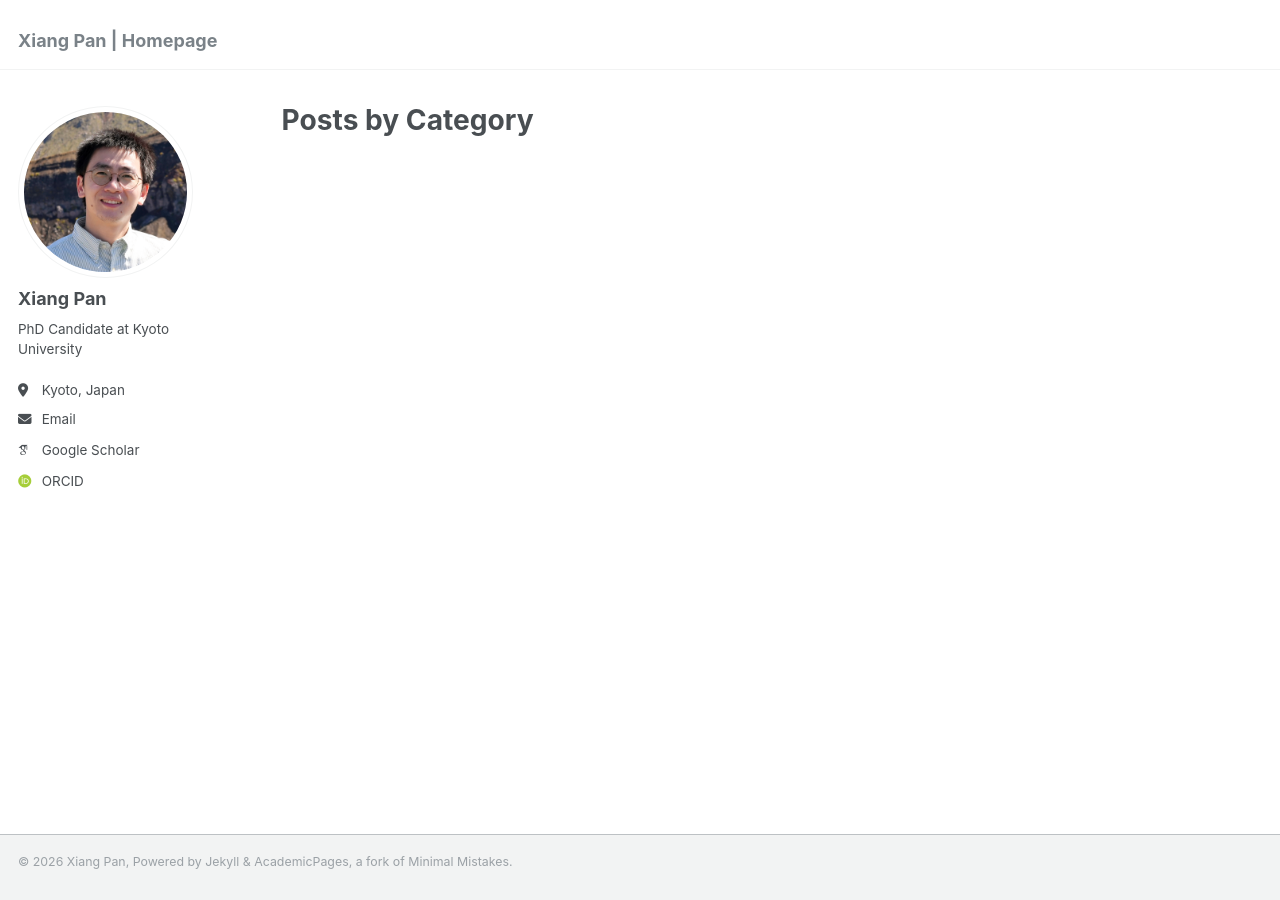
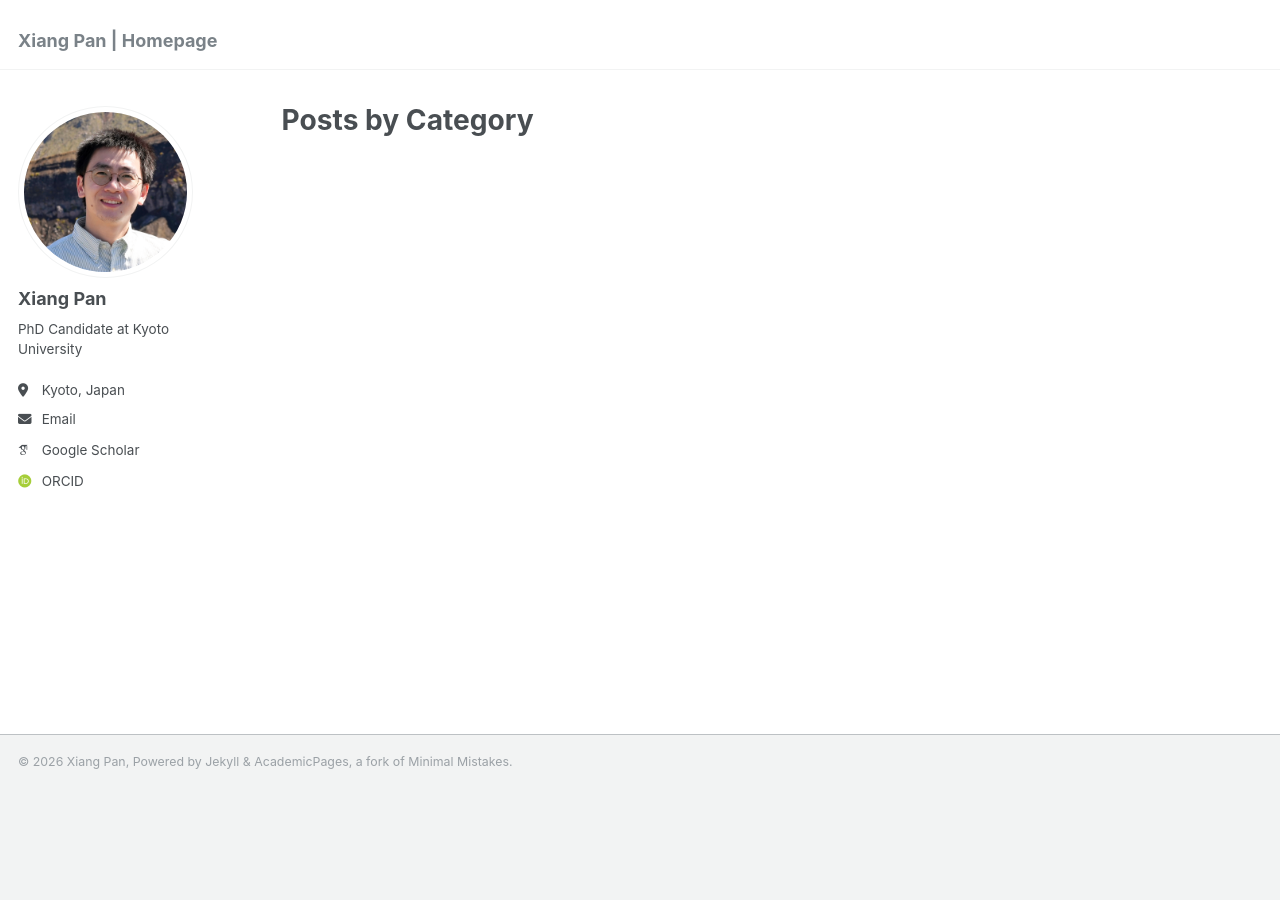
Before and after one commit to pan-xiang/pan-xiang.github.io, a Jekyll site: the page built from _pages/category-archive.html, in a window 1280 px wide. Built offline with Jekyll 4.4.1, drawn with Linux system fonts in a browser that asks for light colours; some web fonts are replaced; a script that is not in the unit is left out.

Commit message:
Update footer.html

```diff
--- a/_includes/footer.html
+++ b/_includes/footer.html
@@ -25,7 +25,7 @@
 </div>
 
 <div style="width: 100%; display: flex; justify-content: center; margin-top: 10px;">
-  <div style="width: 150 px; height: 150 px;">
+  <div style="width: 100px; height: 100px;">
     <script type="text/javascript" id="clstr_globe"
             src="//clustrmaps.com/globe.js?d=0fLFhVUo_NwdYn7Bxkf3b5mVEK5UCitEC2XJY1eqdro">
     </script>
```
